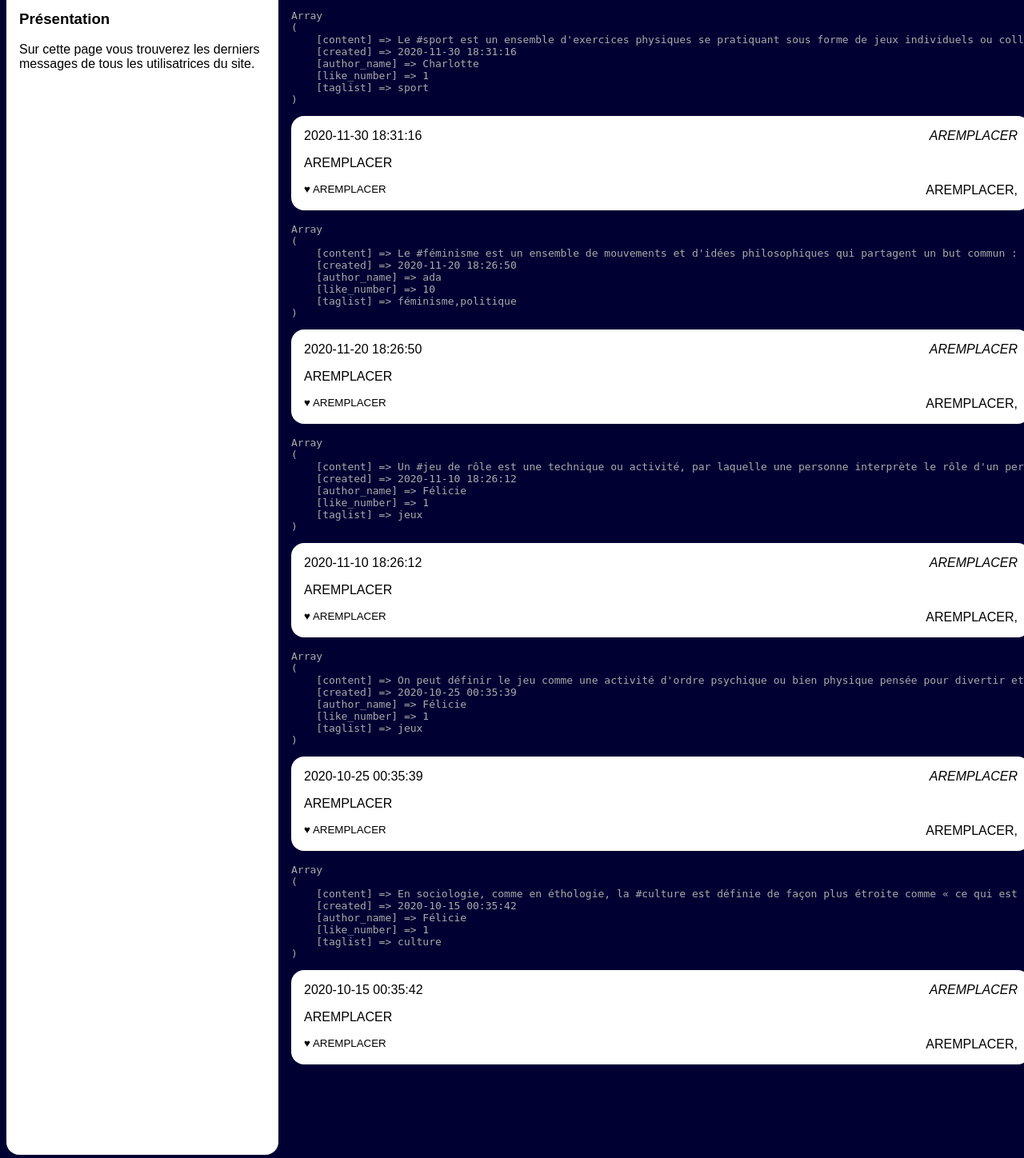
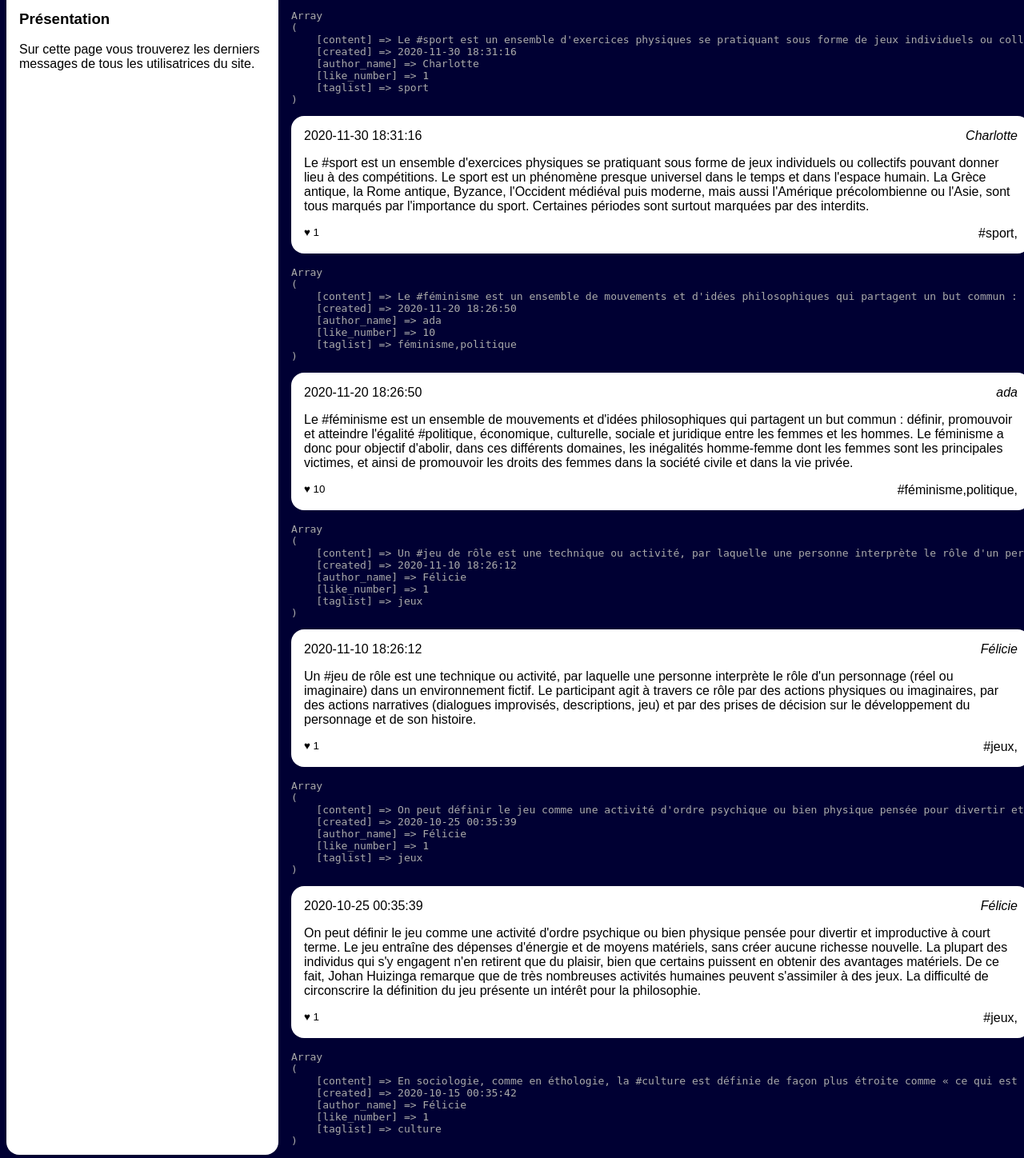
Before and after one commit to MarieCoulay/Projet-Collectif-Reseau-Social-PHP, a PHP site: page /news.php in a window 1280 px wide. Shown: the part 300-1748 px from the top of the page at 80% size. Run offline with PHP 8.4, Linux system fonts and the light colour scheme; data comes from the database, SQL or seed files in the repository.

Commit message:
màj des balises articles

```diff
--- a/resoc_n1/news.php
+++ b/resoc_n1/news.php
@@ -40,7 +40,7 @@
                     <h3>
                         <time datetime='2020-02-01 11:12:13' >31 février 2010 à 11h12</time>
                     </h3>
-                    <address>par AreTirer</address>
+                    <address >par AreTirer</address>
                     <div>
                         <p>Ceci est un paragraphe</p>
                         <p>Ceci est un autre paragraphe</p>
@@ -66,9 +66,10 @@
                  */
 
                 // Etape 1: Ouvrir une connexion avec la base de donnée.
+                //localhost=>nom du serveur; root/root=>num user + mdp; socialnetwork=> base de données
                 $mysqli = new mysqli("localhost", "root", "root", "socialnetwork");
                 //verification
-                if ($mysqli->connect_errno)
+                if ($mysqli->connect_errno) // Si absence d'erreur retourne 0 (false) sinon retourne le code erreur
                 {
                     echo "<article>";
                     echo("Échec de la connexion : " . $mysqli->connect_error);
@@ -81,10 +82,7 @@
                 // cette requete vous est donnée, elle est complexe mais correcte,
                 // si vous ne la comprenez pas c'est normal, passez, on y reviendra
                 $laQuestionEnSql = "
-                    SELECT posts.content,
-                    posts.created,
-                    users.alias as author_name,
-                    count(likes.id) as like_number,
+                    SELECT posts.content, posts.created, users.alias as author_name, count(likes.id) as like_number,
                     GROUP_CONCAT(DISTINCT tags.label) AS taglist
                     FROM posts
                     JOIN users ON  users.id=posts.user_id
@@ -107,7 +105,7 @@
 
                 // Etape 3: Parcourir ces données et les ranger bien comme il faut dans du html
                 // NB: à chaque tour du while, la variable post ci dessous reçois les informations du post suivant.
-                while ($post = $lesInformations->fetch_assoc())
+                while ($post = $lesInformations->fetch_assoc()) //fetch_assoc => associe le tableau nouvellement créé à une variable $post
                 {
                     //la ligne ci-dessous doit etre supprimée mais regardez ce
                     //qu'elle affiche avant pour comprendre comment sont organisées les information dans votre
@@ -123,13 +121,13 @@
                         <h3>
                             <time><?php echo $post['created'] ?></time>
                         </h3>
-                        <address>AREMPLACER</address>
+                        <address><?php echo $post['author_name'] ?></address>
                         <div>
-                            <p>AREMPLACER</p>
+                            <p><?php echo $post['content'] ?></p>
                         </div>
                         <footer>
-                            <small>♥ AREMPLACER </small>
-                            <a href="">AREMPLACER</a>,
+                            <small>♥ <?php echo $post['like_number'] ?></small>
+                            <a href="">#<?php echo $post['taglist'] ?></a>,
                         </footer>
                     </article>
                     <?php
--- /dev/null
+++ b/resoc_n1/refacto_articles.php
@@ -0,0 +1 @@
+<!-- Fichier pour mettre les articles à refactorer -->
```
